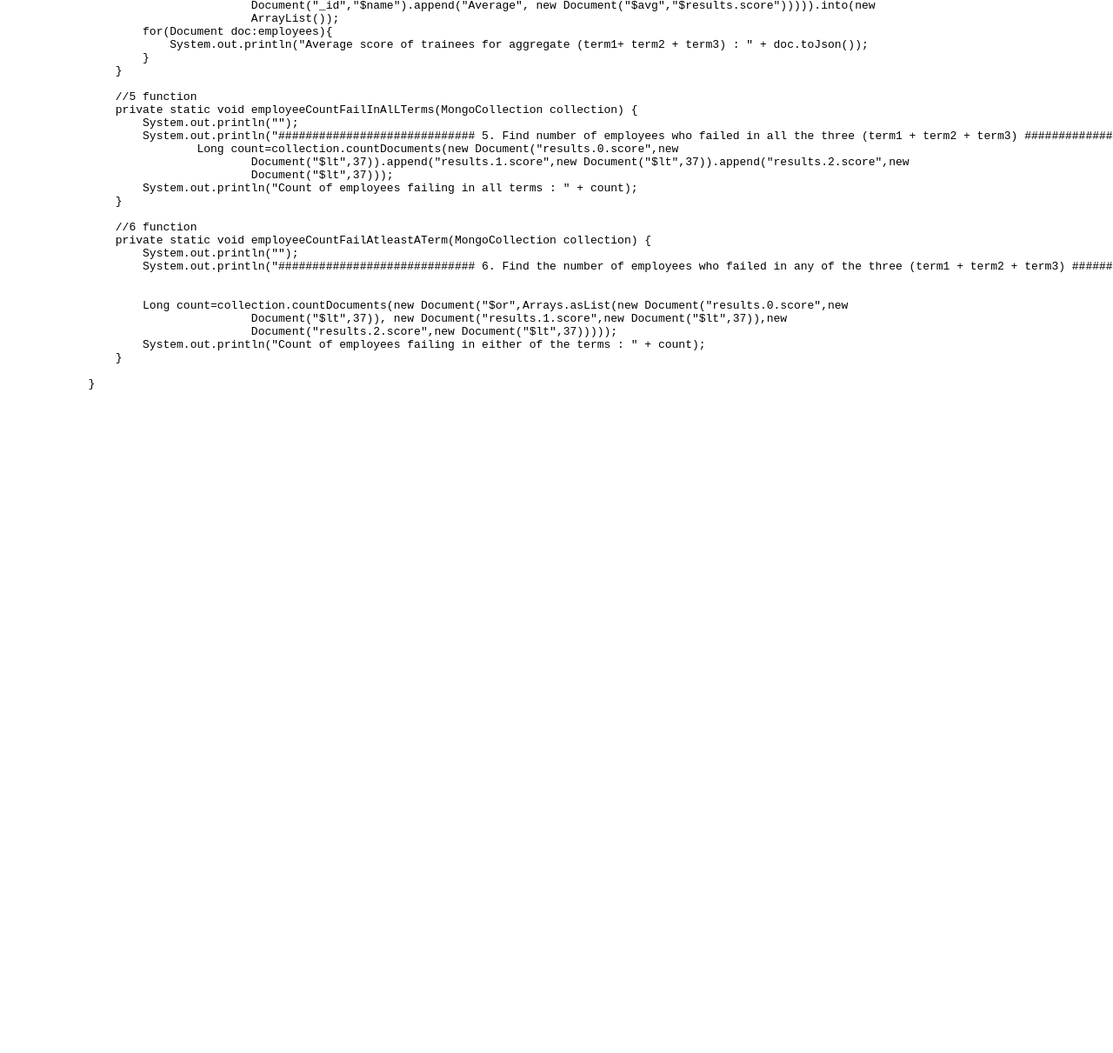
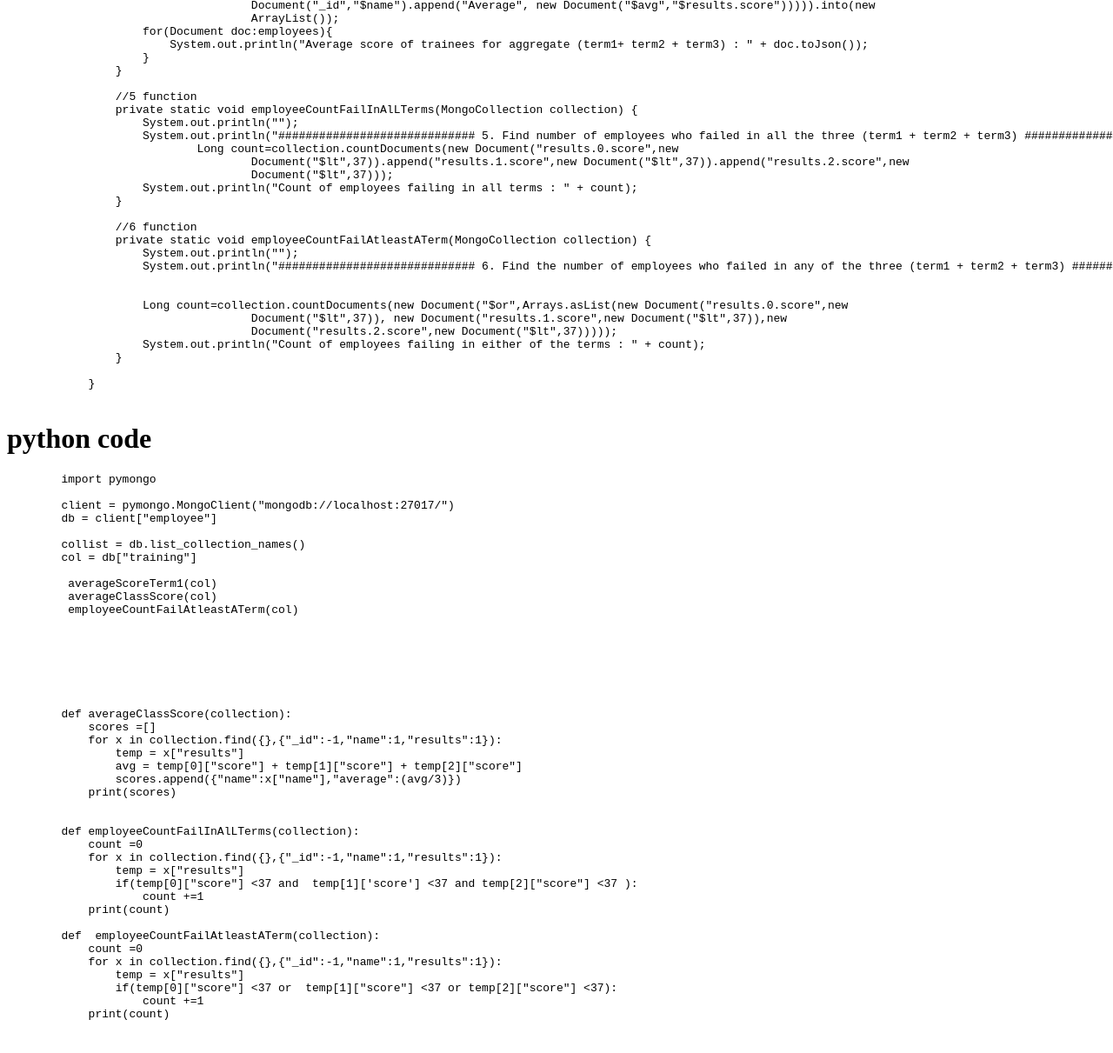
Before and after one commit to dhanushkamathS/nosqllab, a plain HTML site: page experiment10.html in a window 1280 px wide. Shown: the part 2134-3345 px from the top of the page at 87% size. Before the commit the page ends 2611 px from the top, so only its background shows below. Drawn offline with Linux system fonts and the light colour scheme.

Commit message:
added python code

```diff
--- a/experiment10.html
+++ b/experiment10.html
@@ -92,5 +92,53 @@
             }
         </pre>
 
+    <h1>python code</h1>
+
+    <pre>
+        import pymongo
+
+        client = pymongo.MongoClient("mongodb://localhost:27017/")
+        db = client["employee"]
+
+        collist = db.list_collection_names()
+        col = db["training"]
+
+         averageScoreTerm1(col)
+         averageClassScore(col)
+         employeeCountFailAtleastATerm(col)
+
+
+
+
+
+
+
+        def averageClassScore(collection):
+            scores =[]
+            for x in collection.find({},{"_id":-1,"name":1,"results":1}):
+                temp = x["results"]
+                avg = temp[0]["score"] + temp[1]["score"] + temp[2]["score"]
+                scores.append({"name":x["name"],"average":(avg/3)})
+            print(scores)
+
+
+        def employeeCountFailInAlLTerms(collection):
+            count =0
+            for x in collection.find({},{"_id":-1,"name":1,"results":1}):
+                temp = x["results"]
+                if(temp[0]["score"] <37 and  temp[1]['score'] <37 and temp[2]["score"] <37 ):
+                    count +=1
+            print(count)
+
+        def  employeeCountFailAtleastATerm(collection):
+            count =0
+            for x in collection.find({},{"_id":-1,"name":1,"results":1}):
+                temp = x["results"]
+                if(temp[0]["score"] <37 or  temp[1]["score"] <37 or temp[2]["score"] <37):
+                    count +=1
+            print(count)
+
+    </pre>
+
 </body>
 </html>
```
Also changed, not shown: experiment8.html (+30 -0 lines), experiment9.html (+29 -0 lines).
